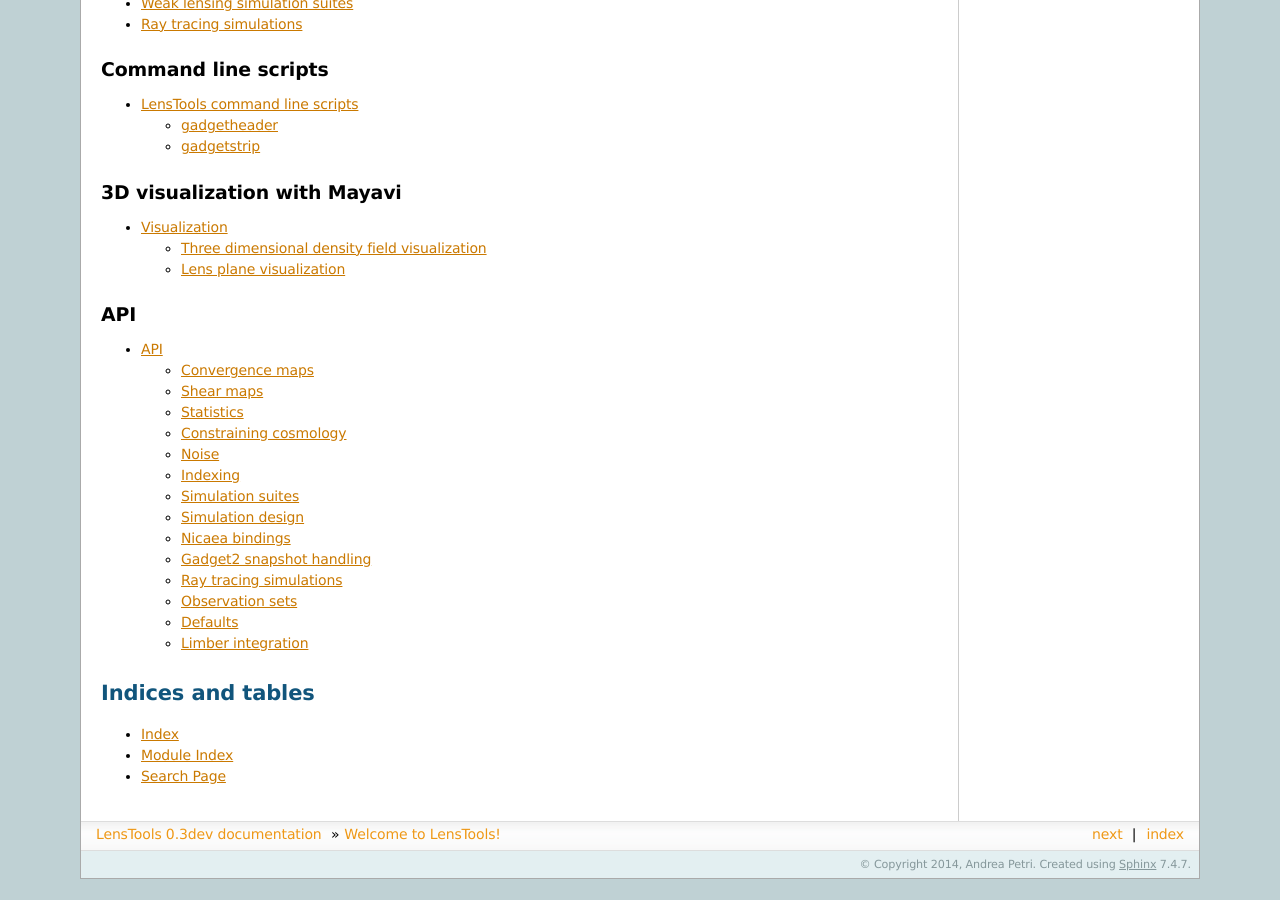
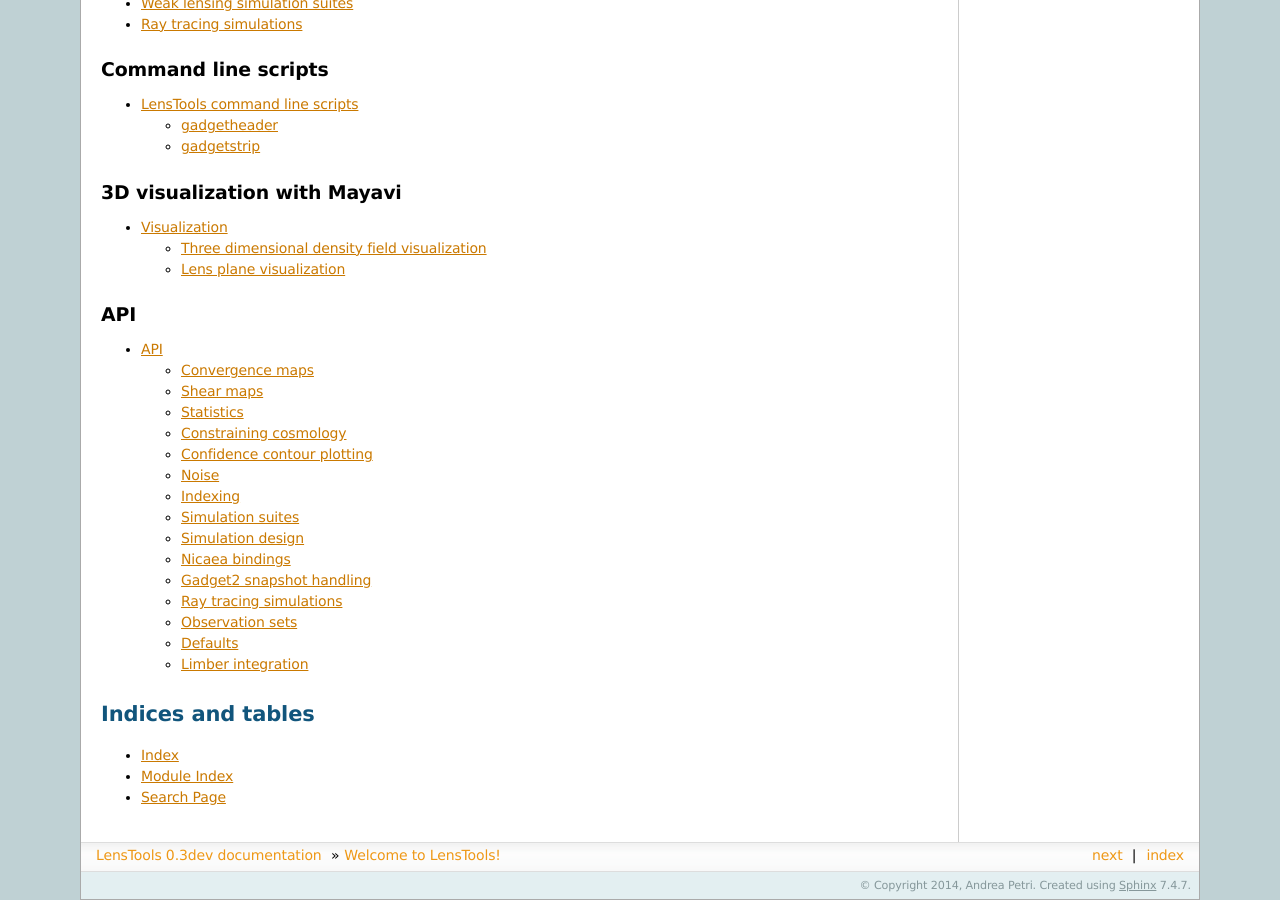
Before and after one commit to apetri/LensTools, a Sphinx documentation site: the page built from docs/source/index.rst, in a window 1280 px wide and 900 px high, scrolled down 2009 px. Built offline with Sphinx 7.4.7, drawn with Linux system fonts in a browser that asks for light colours; before the commit the page ends 2888 px from its top, so only the background shows below that.

Commit message:
update docs

```diff
--- a/docs/source/code.rst
+++ b/docs/source/code.rst
@@ -37,6 +37,13 @@ Constraining cosmology
 	:inherited-members:
 
 .. autoclass:: lenstools.constraints.LikelihoodAnalysis
+	:inherited-members:
+
+
+Confidence contour plotting
+===========================
+
+.. autoclass:: lenstools.contours.ContourPlot
 	:inherited-members:
 
 Noise
```
